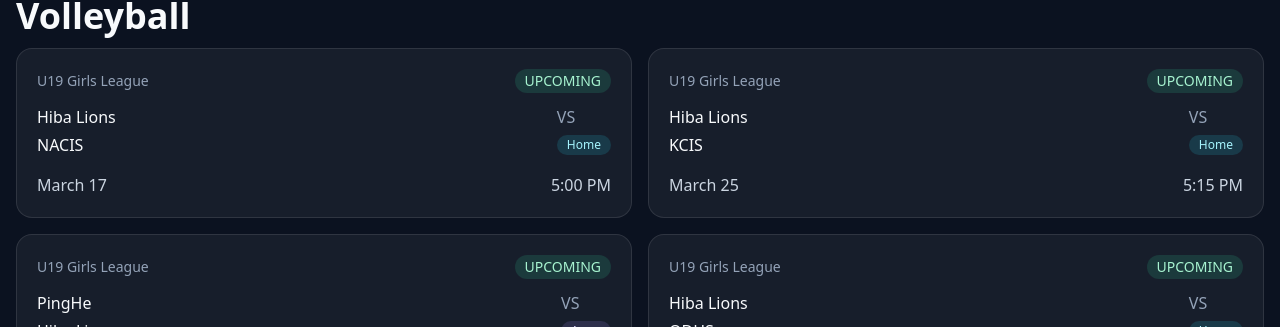
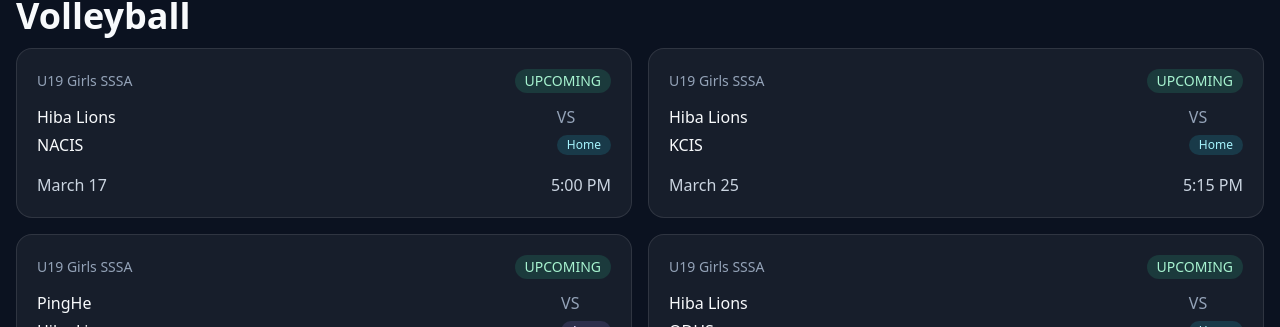
Before and after one commit to michaelfang1234/MichaelF, a Next.js app: page /matches in a window 1280 px wide. Shown: the part 357-684 px from the top of the page. Built offline with nearby package versions, Linux system fonts and the light colour scheme.

Commit message:
Automate match statuses and unify volleyball + basketball schedules with shared data source

```diff
--- a/src/app/matches/page.tsx
+++ b/src/app/matches/page.tsx
@@ -1,57 +1,23 @@
 "use client";
 
 import { useMemo, useState } from "react";
+import { MATCHES, type MatchStatus } from "@/data/matches";
+import { getMatchStatus } from "@/lib/match-status";
 
-type Status = "UPCOMING" | "TODAY" | "FINISHED";
-type Sport = "Volleyball" | "Basketball";
-
-type Match = {
-  sport: Sport;
-  group: string;
-  dateLabel: string;   // e.g. "March 18"
-  timeLabel: string;   // e.g. "5:00 PM"
-  home: string;
-  away: string;
-  venueType: "Home" | "Away";
-  status: Status;
-};
-
-const matches: Match[] = [
-  // Volleyball (existing)
-  { sport: "Volleyball", group: "U19 Girls League", dateLabel: "March 17", timeLabel: "5:00 PM", home: "Hiba Lions", away: "NACIS", venueType: "Home", status: "UPCOMING" },
-  { sport: "Volleyball", group: "U19 Girls League", dateLabel: "March 25", timeLabel: "5:15 PM", home: "Hiba Lions", away: "KCIS", venueType: "Home", status: "UPCOMING" },
-  { sport: "Volleyball", group: "U19 Girls League", dateLabel: "April 1",  timeLabel: "5:00 PM", home: "PingHe", away: "Hiba Lions", venueType: "Away", status: "UPCOMING" },
-  { sport: "Volleyball", group: "U19 Girls League", dateLabel: "April 7",  timeLabel: "5:00 PM", home: "Hiba Lions", away: "QDHS", venueType: "Home", status: "UPCOMING" },
-  { sport: "Volleyball", group: "U19 Girls League", dateLabel: "April 17", timeLabel: "5:00 PM", home: "WCIS", away: "Hiba Lions", venueType: "Away", status: "UPCOMING" },
-  { sport: "Volleyball", group: "U19 Girls League", dateLabel: "April 22", timeLabel: "5:00 PM", home: "Hiba Lions", away: "UCS", venueType: "Home", status: "UPCOMING" },
-  { sport: "Volleyball", group: "U19 Girls League", dateLabel: "April 28", timeLabel: "5:00 PM", home: "SUIS QP*", away: "Hiba Lions", venueType: "Away", status: "UPCOMING" },
-
-  // Basketball U15 Boys (new)
-  { sport: "Basketball", group: "U15 Boys SSSA", dateLabel: "March 18", timeLabel: "5:00 PM", home: "Hiba Lions", away: "SUIS HQ", venueType: "Home", status: "UPCOMING" },
-  { sport: "Basketball", group: "U15 Boys SSSA", dateLabel: "March 25", timeLabel: "5:15 PM", home: "Hiba Lions", away: "KCIS", venueType: "Home", status: "UPCOMING" },
-  { sport: "Basketball", group: "U15 Boys SSSA", dateLabel: "April 1",  timeLabel: "5:00 PM", home: "Hiba Lions", away: "SUIS GB", venueType: "Home", status: "UPCOMING" },
-  { sport: "Basketball", group: "U15 Boys SSSA", dateLabel: "April 15", timeLabel: "5:00 PM", home: "Hiba Lions", away: "Pao", venueType: "Home", status: "UPCOMING" },
-  { sport: "Basketball", group: "U15 Boys SSSA", dateLabel: "April 22", timeLabel: "5:00 PM", home: "Hiba Lions", away: "SCL", venueType: "Home", status: "UPCOMING" },
-  { sport: "Basketball", group: "U15 Boys SSSA", dateLabel: "April 29", timeLabel: "5:00 PM", home: "Hiba Lions", away: "SHSID", venueType: "Home", status: "UPCOMING" },
-
-  // Basketball U15 Girls (new)
-  { sport: "Basketball", group: "U15 Girls SSSA", dateLabel: "March 11", timeLabel: "5:00 PM", home: "SHSID", away: "Hiba Lions", venueType: "Away", status: "UPCOMING" },
-  { sport: "Basketball", group: "U15 Girls SSSA", dateLabel: "March 18", timeLabel: "5:00 PM", home: "Hiba Lions", away: "SUIS HQ", venueType: "Home", status: "UPCOMING" },
-  { sport: "Basketball", group: "U15 Girls SSSA", dateLabel: "April 1",  timeLabel: "5:00 PM", home: "Hiba Lions", away: "SUIS GB", venueType: "Home", status: "UPCOMING" },
-  { sport: "Basketball", group: "U15 Girls SSSA", dateLabel: "April 7",  timeLabel: "5:00 PM", home: "SUIS GB", away: "Hiba Lions", venueType: "Away", status: "UPCOMING" },
-  { sport: "Basketball", group: "U15 Girls SSSA", dateLabel: "April 15", timeLabel: "5:00 PM", home: "SUIS HQ", away: "Hiba Lions", venueType: "Away", status: "UPCOMING" },
-  { sport: "Basketball", group: "U15 Girls SSSA", dateLabel: "April 29", timeLabel: "5:00 PM", home: "Hiba Lions", away: "SHSID", venueType: "Home", status: "UPCOMING" },
-];
-
-const statusTabs: Array<"ALL" | Status> = ["ALL", "UPCOMING", "TODAY", "FINISHED"];
+const statusTabs: Array<"ALL" | MatchStatus> = ["ALL", "UPCOMING", "TODAY", "FINISHED"];
 
 export default function MatchesPage() {
-  const [statusFilter, setStatusFilter] = useState<"ALL" | Status>("ALL");
+  const [statusFilter, setStatusFilter] = useState<"ALL" | MatchStatus>("ALL");
+
+  const hydrated = useMemo(
+    () => MATCHES.map((m) => ({ ...m, status: getMatchStatus(m) })),
+    []
+  );
 
   const filtered = useMemo(() => {
-    if (statusFilter === "ALL") return matches;
-    return matches.filter((m) => m.status === statusFilter);
-  }, [statusFilter]);
+    if (statusFilter === "ALL") return hydrated;
+    return hydrated.filter((m) => m.status === statusFilter);
+  }, [hydrated, statusFilter]);
 
   const volleyball = filtered.filter((m) => m.sport === "Volleyball");
   const basketball = filtered.filter((m) => m.sport === "Basketball");
@@ -87,29 +53,24 @@ export default function MatchesPage() {
   );
 }
 
-function SportBlock({ title, items }: { title: string; items: Match[] }) {
+function SportBlock({ title, items }: { title: string; items: any[] }) {
   if (items.length === 0) return null;
-
   return (
     <section className="space-y-3">
       <h2 className="text-4xl font-semibold">{title}</h2>
       <div className="grid gap-4 md:grid-cols-2">
-        {items.map((m, i) => (
-          <article key={`${m.sport}-${m.group}-${m.dateLabel}-${i}`} className="rounded-2xl border border-white/10 bg-white/5 p-5">
+        {items.map((m) => (
+          <article key={m.id} className="rounded-2xl border border-white/10 bg-white/5 p-5">
             <div className="mb-3 flex items-center justify-between text-sm">
               <span className="text-slate-400">{m.group}</span>
               <span className="rounded-full bg-emerald-400/15 px-2.5 py-0.5 text-emerald-200">{m.status}</span>
             </div>
-
             <div className="grid grid-cols-[1fr_auto] items-center gap-x-3 gap-y-1">
-              <span className="text-4 font-medium">{m.home}</span>
+              <span className="font-medium">{m.home}</span>
               <span className="text-slate-400">VS</span>
-              <span className="text-4 font-medium">{m.away}</span>
-              <span className={`rounded-full px-2.5 py-0.5 text-xs ${m.venueType === "Home" ? "bg-cyan-400/15 text-cyan-200" : "bg-violet-400/15 text-violet-200"}`}>
-                {m.venueType}
-              </span>
+              <span className="font-medium">{m.away}</span>
+              <span className={`rounded-full px-2.5 py-0.5 text-xs ${m.venueType === "Home" ? "bg-cyan-400/15 text-cyan-200" : "bg-violet-400/15 text-violet-200"}`}>{m.venueType}</span>
             </div>
-
             <div className="mt-4 flex items-center justify-between text-slate-300">
               <span>{m.dateLabel}</span>
               <span>{m.timeLabel}</span>
--- a/src/data/matches.ts
+++ b/src/data/matches.ts
@@ -1,9 +1,41 @@
-export const volleyballMatches = [
-  { home: "Hiba Lions", away: "NACIS", date: "March 17", time: "5:00 PM", venue: "Home", status: "UPCOMING", league: "Girls League" },
-  { home: "Hiba Lions", away: "KCIS", date: "March 25", time: "5:15 PM", venue: "Home", status: "UPCOMING", league: "Girls League" },
-  { home: "PingHe", away: "Hiba Lions", date: "April 1", time: "5:00 PM", venue: "Away", status: "UPCOMING", league: "Girls League" },
-  { home: "Hiba Lions", away: "QDHS", date: "April 7", time: "5:00 PM", venue: "Home", status: "UPCOMING", league: "Girls League" },
-  { home: "WCIS", away: "Hiba Lions", date: "April 17", time: "5:00 PM", venue: "Away", status: "UPCOMING", league: "Girls League" },
-  { home: "Hiba Lions", away: "UCS", date: "April 22", time: "5:00 PM", venue: "Home", status: "UPCOMING", league: "Girls League" },
-  { home: "SUIS QP*", away: "Hiba Lions", date: "April 28", time: "5:00 PM", venue: "Away", status: "UPCOMING", league: "Girls League" },
+export type Sport = "Volleyball" | "Basketball";
+export type VenueType = "Home" | "Away";
+export type MatchStatus = "UPCOMING" | "TODAY" | "FINISHED";
+
+export type MatchItem = {
+  id: string;
+  sport: Sport;
+  group: string;
+  dateLabel: string; // e.g. "March 18"
+  timeLabel: string; // e.g. "5:00 PM"
+  home: string;
+  away: string;
+  venueType: VenueType;
+};
+
+export const MATCHES: MatchItem[] = [
+  // Volleyball U19 Girls
+  { id: "vb-1", sport: "Volleyball", group: "U19 Girls SSSA", dateLabel: "March 17", timeLabel: "5:00 PM", home: "Hiba Lions", away: "NACIS", venueType: "Home" },
+  { id: "vb-2", sport: "Volleyball", group: "U19 Girls SSSA", dateLabel: "March 25", timeLabel: "5:15 PM", home: "Hiba Lions", away: "KCIS", venueType: "Home" },
+  { id: "vb-3", sport: "Volleyball", group: "U19 Girls SSSA", dateLabel: "April 1",  timeLabel: "5:00 PM", home: "PingHe", away: "Hiba Lions", venueType: "Away" },
+  { id: "vb-4", sport: "Volleyball", group: "U19 Girls SSSA", dateLabel: "April 7",  timeLabel: "5:00 PM", home: "Hiba Lions", away: "QDHS", venueType: "Home" },
+  { id: "vb-5", sport: "Volleyball", group: "U19 Girls SSSA", dateLabel: "April 17", timeLabel: "5:00 PM", home: "WCIS", away: "Hiba Lions", venueType: "Away" },
+  { id: "vb-6", sport: "Volleyball", group: "U19 Girls SSSA", dateLabel: "April 22", timeLabel: "5:00 PM", home: "Hiba Lions", away: "UCS", venueType: "Home" },
+  { id: "vb-7", sport: "Volleyball", group: "U19 Girls SSSA", dateLabel: "April 28", timeLabel: "5:00 PM", home: "SUIS QP*", away: "Hiba Lions", venueType: "Away" },
+
+  // Basketball U15 Boys
+  { id: "bb-b-1", sport: "Basketball", group: "U15 Boys SSSA", dateLabel: "March 18", timeLabel: "5:00 PM",  home: "Hiba Lions", away: "SUIS HQ", venueType: "Home" },
+  { id: "bb-b-2", sport: "Basketball", group: "U15 Boys SSSA", dateLabel: "March 25", timeLabel: "5:15 PM",  home: "Hiba Lions", away: "KCIS",    venueType: "Home" },
+  { id: "bb-b-3", sport: "Basketball", group: "U15 Boys SSSA", dateLabel: "April 1",  timeLabel: "5:00 PM",  home: "Hiba Lions", away: "SUIS GB", venueType: "Home" },
+  { id: "bb-b-4", sport: "Basketball", group: "U15 Boys SSSA", dateLabel: "April 15", timeLabel: "5:00 PM",  home: "Hiba Lions", away: "Pao",     venueType: "Home" },
+  { id: "bb-b-5", sport: "Basketball", group: "U15 Boys SSSA", dateLabel: "April 22", timeLabel: "5:00 PM",  home: "Hiba Lions", away: "SCL",     venueType: "Home" },
+  { id: "bb-b-6", sport: "Basketball", group: "U15 Boys SSSA", dateLabel: "April 29", timeLabel: "5:00 PM",  home: "Hiba Lions", away: "SHSID",   venueType: "Home" },
+
+  // Basketball U15 Girls
+  { id: "bb-g-1", sport: "Basketball", group: "U15 Girls SSSA", dateLabel: "March 11", timeLabel: "5:00 PM", home: "SHSID",    away: "Hiba Lions", venueType: "Away" },
+  { id: "bb-g-2", sport: "Basketball", group: "U15 Girls SSSA", dateLabel: "March 18", timeLabel: "5:00 PM", home: "Hiba Lions", away: "SUIS HQ",  venueType: "Home" },
+  { id: "bb-g-3", sport: "Basketball", group: "U15 Girls SSSA", dateLabel: "April 1",  timeLabel: "5:00 PM", home: "Hiba Lions", away: "SUIS GB",  venueType: "Home" },
+  { id: "bb-g-4", sport: "Basketball", group: "U15 Girls SSSA", dateLabel: "April 7",  timeLabel: "5:00 PM", home: "SUIS GB",  away: "Hiba Lions", venueType: "Away" },
+  { id: "bb-g-5", sport: "Basketball", group: "U15 Girls SSSA", dateLabel: "April 15", timeLabel: "5:00 PM", home: "SUIS HQ",  away: "Hiba Lions", venueType: "Away" },
+  { id: "bb-g-6", sport: "Basketball", group: "U15 Girls SSSA", dateLabel: "April 29", timeLabel: "5:00 PM", home: "Hiba Lions", away: "SHSID",   venueType: "Home" },
 ];
--- /dev/null
+++ b/src/lib/match-status.ts
@@ -0,0 +1,25 @@
+import type { MatchItem, MatchStatus } from "@/data/matches";
+
+const monthMap: Record<string, number> = {
+  january: 0, february: 1, march: 2, april: 3, may: 4, june: 5,
+  july: 6, august: 7, september: 8, october: 9, november: 10, december: 11,
+};
+
+function parseDateLabelToLocalDate(dateLabel: string): Date {
+  const [monthRaw, dayRaw] = dateLabel.trim().split(/\s+/);
+  const month = monthMap[(monthRaw || "").toLowerCase()];
+  const day = Number(dayRaw);
+  const year = new Date().getFullYear();
+  return new Date(year, month, day, 0, 0, 0, 0);
+}
+
+export function getMatchStatus(match: MatchItem): MatchStatus {
+  const today = new Date();
+  const todayStart = new Date(today.getFullYear(), today.getMonth(), today.getDate(), 0, 0, 0, 0);
+
+  const matchDate = parseDateLabelToLocalDate(match.dateLabel);
+
+  if (matchDate.getTime() < todayStart.getTime()) return "FINISHED";
+  if (matchDate.getTime() === todayStart.getTime()) return "TODAY";
+  return "UPCOMING";
+}
```
